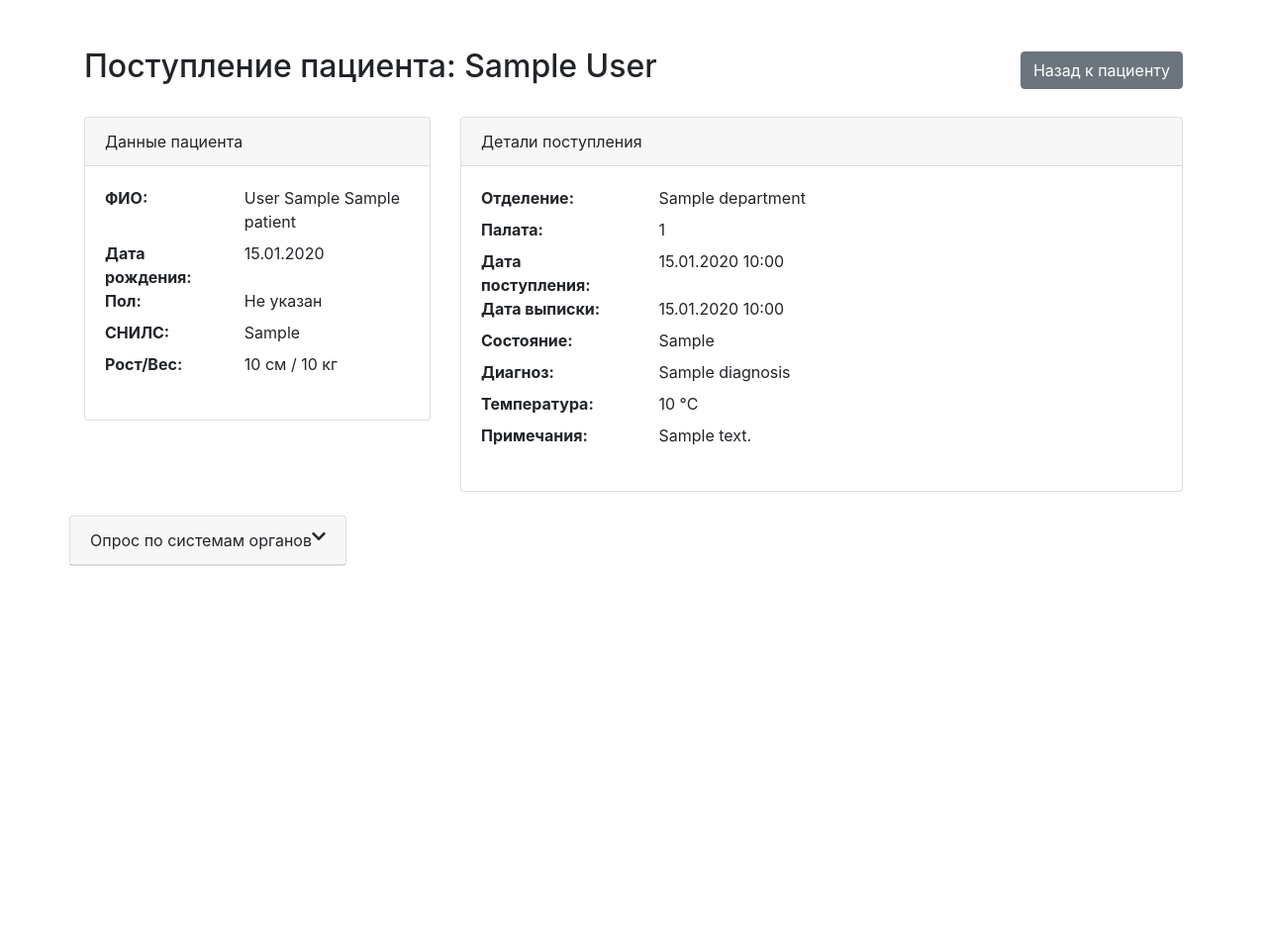
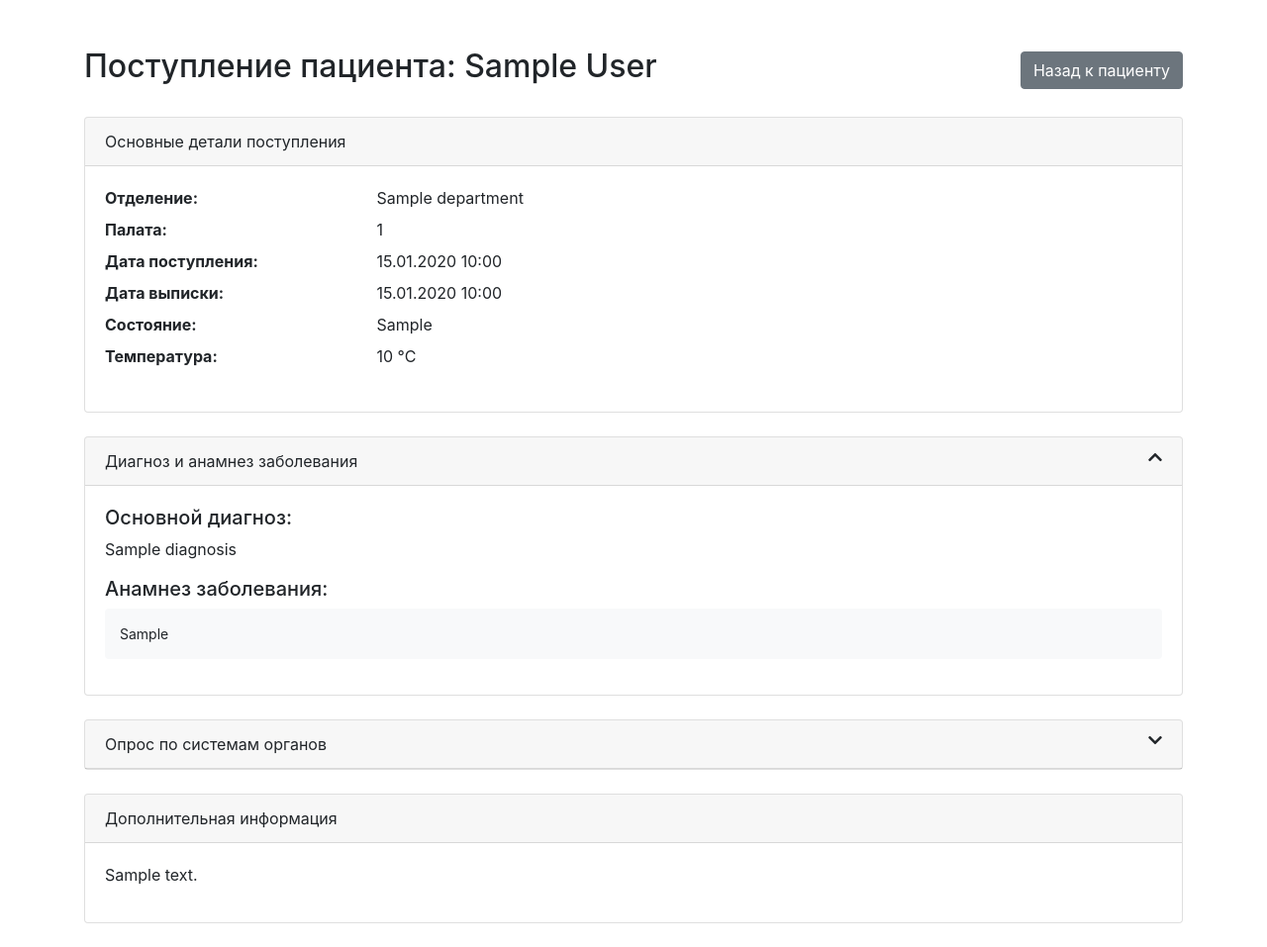
Before and after one commit to lizagashina/Hospital, a Django app: template templates/accounts/admission_detail.html in a window 1280 px wide. Shown: the whole page at 99% size. Before the commit the page ends 572 px from the top, so only its background shows below. Run offline with Django 3.2, Linux system fonts and the light colour scheme; the template is opened without the code that fills it: most values are stand-ins (such as "Sample title", 1, 10 or a date in 2020); some libraries are stand-ins or nearby versions.

Commit message:
Admission changed

```diff
--- a/accounts/forms.py
+++ b/accounts/forms.py
@@ -37,7 +37,7 @@ class AdmissionCreateForm(forms.ModelForm):
         fields = [
             'severity', 'diagnosis', 'temperature',
             'room_number', 'department', 'notes', 'cardiovascular_system', 'respiratory_system',
-            'digestive_system', 'urinary_system', 'nervous_system'
+            'digestive_system', 'urinary_system', 'nervous_system', 'diagnosis_info'
         ]
         widgets = {
             'admission_date': forms.DateTimeInput(attrs={'type': 'datetime-local'}),
@@ -48,6 +48,7 @@ class AdmissionCreateForm(forms.ModelForm):
             'digestive_system': forms.Textarea(attrs={'rows': 2}),
             'urinary_system': forms.Textarea(attrs={'rows': 2}),
             'nervous_system': forms.Textarea(attrs={'rows': 2}),
+            'diagnosis_info': forms.Textarea(attrs={'rows': 10}),
         }
 
 
--- a/templates/accounts/admission_detail.html
+++ b/templates/accounts/admission_detail.html
@@ -8,39 +8,10 @@
 
     <div class="row">
         <!-- Блок с данными пациента -->
-        <div class="col-md-4">
+        <div class="col-md-12">
+            <!-- Основные детали поступления -->
             <div class="card mb-4">
-                <div class="card-header">Данные пациента</div>
-                <div class="card-body">
-                    <dl class="row">
-                        <dt class="col-sm-5">ФИО:</dt>
-                        <dd class="col-sm-7">{{ admission.patient.last_name }} {{ admission.patient.first_name }} {{ admission.patient.middle_name }}</dd>
-
-                        <dt class="col-sm-5">Дата рождения:</dt>
-                        <dd class="col-sm-7">{{ admission.patient.birth_date|date:"d.m.Y" }}</dd>
-
-                        <dt class="col-sm-5">Пол:</dt>
-                        <dd class="col-sm-7">
-                            {% if admission.patient.gender == 'M' %}Мужской
-                            {% elif admission.patient.gender == 'F' %}Женский
-                            {% else %}Не указан
-                            {% endif %}
-                        </dd>
-
-                        <dt class="col-sm-5">СНИЛС:</dt>
-                        <dd class="col-sm-7">{{ admission.patient.formatted_snils }}</dd>
-
-                        <dt class="col-sm-5">Рост/Вес:</dt>
-                        <dd class="col-sm-7">{{ admission.patient.height }} см / {{ admission.patient.weight }} кг</dd>
-                    </dl>
-                </div>
-            </div>
-        </div>
-
-        <!-- Блок с деталями поступления -->
-        <div class="col-md-8">
-            <div class="card">
-                <div class="card-header">Детали поступления</div>
+                <div class="card-header">Основные детали поступления</div>
                 <div class="card-body">
                     <dl class="row">
                         <dt class="col-sm-3">Отделение:</dt>
@@ -64,34 +35,41 @@
                         <dt class="col-sm-3">Состояние:</dt>
                         <dd class="col-sm-9">{{ admission.get_severity_display }}</dd>
 
-                        <dt class="col-sm-3">Диагноз:</dt>
-                        <dd class="col-sm-9">{{ admission.diagnosis }}</dd>
-
                         <dt class="col-sm-3">Температура:</dt>
                         <dd class="col-sm-9">{{ admission.temperature }} °C</dd>
+                    </dl>
+                </div>
+            </div>
 
-                        <dt class="col-sm-3">Примечания:</dt>
-                        <dd class="col-sm-9">{{ admission.notes|default:"Нет примечаний" }}</dd>
-                    </dl>
-
-                    {% if admission.is_active %}
-                        <form method="post" action="{% url 'discharge_patient' admission.id %}" class="text-right mt-3">
-                            {% csrf_token %}
-                            <button type="submit" class="btn btn-danger">Выписать пациента</button>
-                        </form>
+            <!-- Диагноз и анамнез -->
+            <div class="card mb-4">
+                <div class="card-header" id="diagnosisHeading" style="cursor: pointer;"
+                     onclick="togglePanel('diagnosisPanel', 'diagnosisIcon')">
+                    Диагноз и анамнез заболевания
+                    <i class="fas fa-chevron-down float-right" id="diagnosisIcon"></i>
+                </div>
+                <div class="card-body" id="diagnosisPanel" style="display: none;">
+                    <div class="mb-3">
+                        <h5>Основной диагноз:</h5>
+                        <p>{{ admission.diagnosis }}</p>
+                    </div>
+                    {% if admission.diagnosis_info %}
+                        <div>
+                            <h5>Анамнез заболевания:</h5>
+                            <pre style="white-space: pre-wrap; font-family: inherit;">{{ admission.diagnosis_info }}</pre>
+                        </div>
                     {% endif %}
                 </div>
             </div>
+
+            <!-- Опрос по системам органов -->
+            <div class="card mb-4">
+                <div class="card-header" id="systemsHeading" style="cursor: pointer;"
+                     onclick="togglePanel('systemsPanel', 'systemsIcon')">
+                    Опрос по системам органов
+                    <i class="fas fa-chevron-down float-right" id="systemsIcon"></i>
                 </div>
-        <div class="card mt-4">
-            <div class="card-header" id="systemsDetailHeading" style="cursor: pointer;"
-                 onclick="toggleSystemsDetailPanel()">
-                Опрос по системам органов
-                <i class="fas fa-chevron-down float-right" id="systemsDetailIcon"></i>
-            </div>
-            <div class="card-body" id="systemsDetailPanel" style="display: none;">
-                <div class="row">
-                    <div class="col-md-6">
+                <div class="card-body" id="systemsPanel" style="display: none;">
                     <dl class="row">
                         <dt class="col-sm-6">Сердечно-сосудистая система:</dt>
                         <dd class="col-sm-6">{{ admission.cardiovascular_system }}</dd>
@@ -101,10 +79,7 @@
 
                         <dt class="col-sm-6">Система пищеварения:</dt>
                         <dd class="col-sm-6">{{ admission.digestive_system }}</dd>
-                        </dl>
-                    </div>
-                    <div class="col-md-6">
-                        <dl class="row">
+
                         <dt class="col-sm-6">Мочевыделительная система:</dt>
                         <dd class="col-sm-6">{{ admission.urinary_system }}</dd>
 
@@ -113,14 +88,46 @@
                     </dl>
                 </div>
             </div>
-            </div>
+
+            <!-- Дополнительная информация -->
+            <div class="card mb-4">
+                <div class="card-header">Дополнительная информация</div>
+                <div class="card-body">
+                    <p>{{ admission.notes|default:"Нет примечаний" }}</p>
                 </div>
             </div>
 
+            {% if admission.is_active %}
+                <form method="post" action="{% url 'discharge_patient' admission.id %}" class="text-right mt-3">
+                    {% csrf_token %}
+                    <button type="submit" class="btn btn-danger">Выписать пациента</button>
+                </form>
+            {% endif %}
+        </div>
+
+    </div>
+
+    <style>
+        .card-header[data-toggle="collapse"] {
+            cursor: pointer;
+            transition: background-color 0.3s;
+        }
+
+        .card-header[data-toggle="collapse"]:hover {
+            background-color: #f8f9fa;
+        }
+
+        pre {
+            background-color: #f8f9fa;
+            padding: 15px;
+            border-radius: 4px;
+        }
+    </style>
+
     <script>
-        function toggleSystemsDetailPanel() {
-            const panel = document.getElementById('systemsDetailPanel');
-            const icon = document.getElementById('systemsDetailIcon');
+        function togglePanel(panelId, iconId) {
+            const panel = document.getElementById(panelId);
+            const icon = document.getElementById(iconId);
 
             if (panel.style.display === 'none') {
                 panel.style.display = 'block';
@@ -132,5 +139,10 @@
                 icon.classList.add('fa-chevron-down');
             }
         }
+
+        // Автоматически открываем панель диагноза при загрузке
+        document.addEventListener('DOMContentLoaded', function () {
+            togglePanel('diagnosisPanel', 'diagnosisIcon');
+        });
     </script>
 {% endblock %}
```
Also changed, not shown: accounts/models.py (+13 -0 lines), templates/accounts/add_admission.html (+68 -13 lines), templates/accounts/patient_detail.html (+41 -24 lines). Lines whose indentation alone changed are shown as unchanged.
